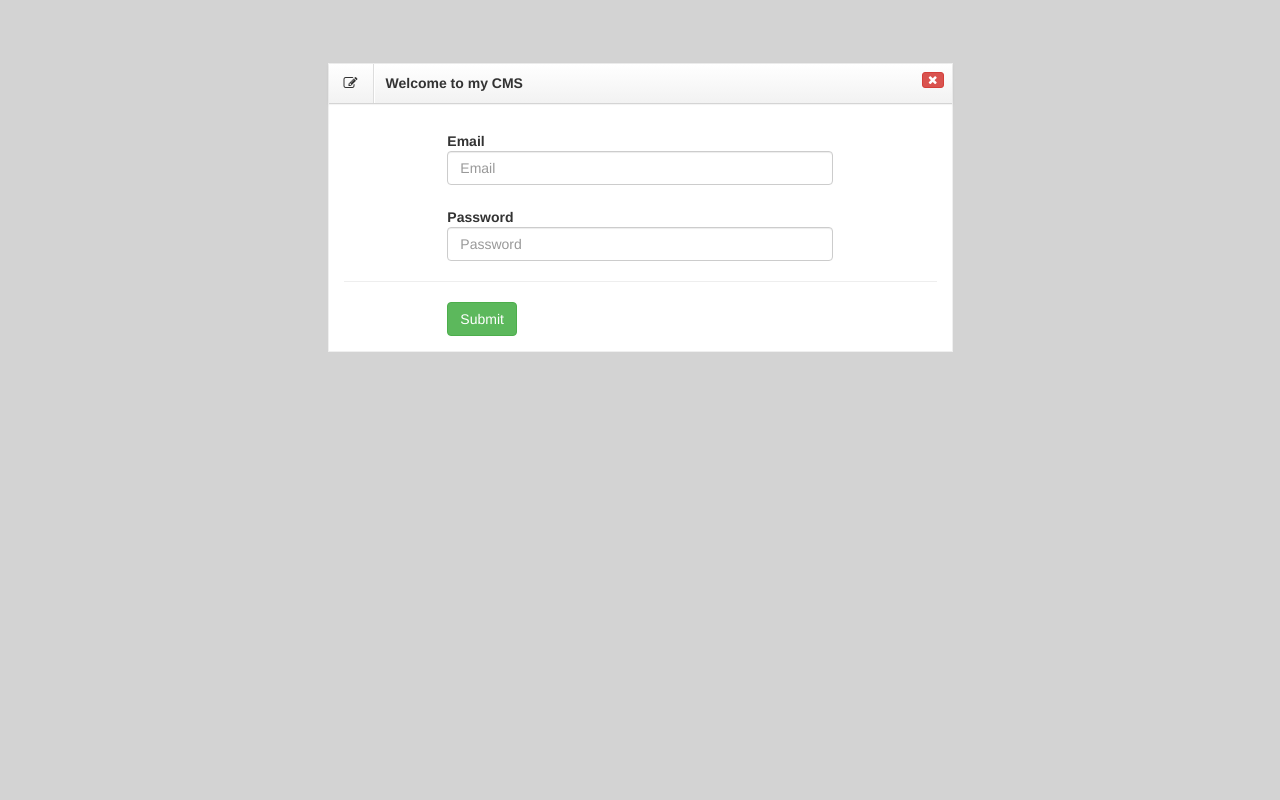
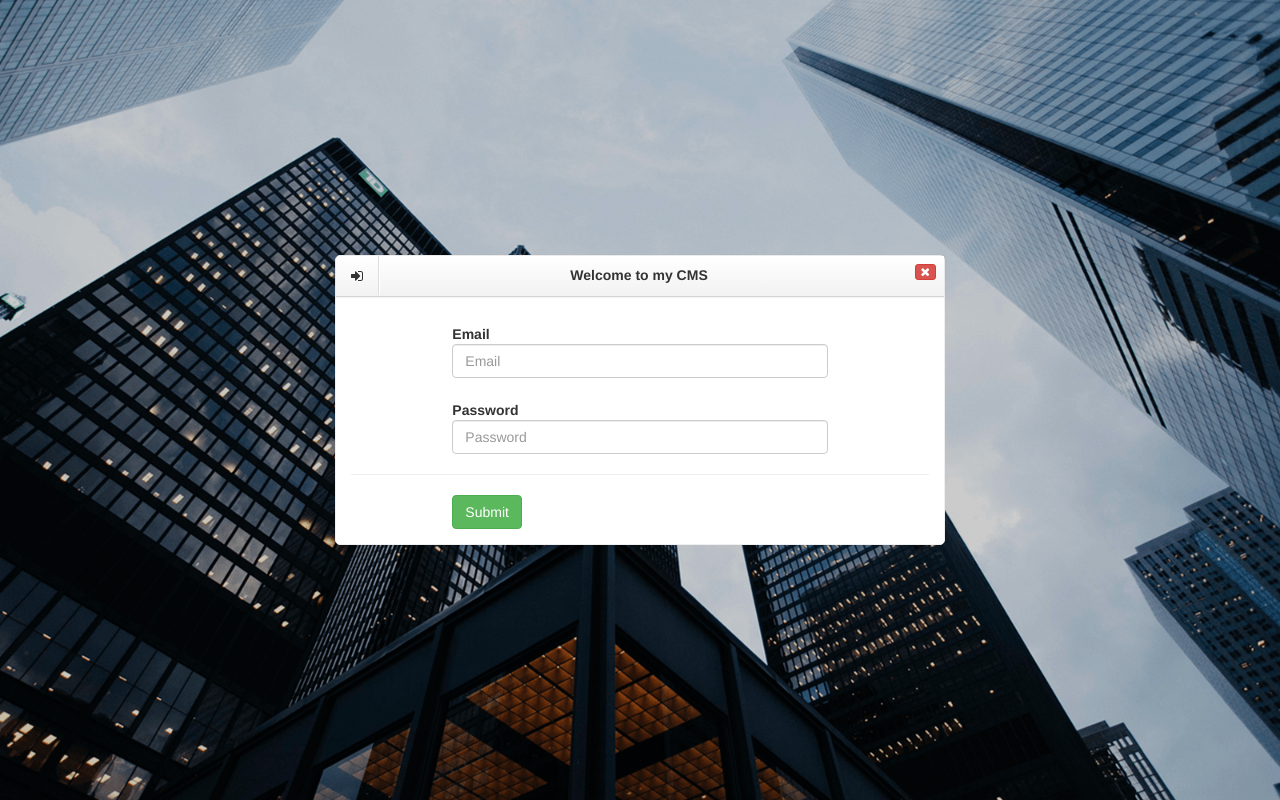
Before and after one commit to thinhvnu/ams, a Node server app: page /user/login in a window 1280 px wide. Run offline with Node 20, Linux system fonts and the light colour scheme; some libraries are stand-ins or nearby versions.

Commit message:
login bg

```diff
--- a/public/javascripts/socket-client.js
+++ b/public/javascripts/socket-client.js
@@ -1,5 +1,5 @@
 const token = localStorage.getItem('ams_chat_token');
-const socket = io('http://192.168.1.154:6888', {query: 'token=' + token});
+const socket = io('http://192.168.1.153:6888', {query: 'token=' + token});
 
 socket.on('connect', () => {
     let data = localStorage.getItem('account');
--- /dev/null
+++ b/public/stylesheets/login.css
@@ -0,0 +1,27 @@
+.login-page {
+    width: 100%;
+    height: 100%;
+    display: table;
+    background: url(./../images/apartment_bg.png) center center / cover;
+}
+.login-page .box {
+    border-radius: 5px;
+    background: rgba(255,255,255, 1);
+}
+.login-page .box header {
+    border-top-left-radius: 5px;
+    border-top-left-radius: 5px;
+}
+.login-page .box h5 {
+    width: calc(100% - 88px);
+    text-align: center;
+}
+.login-page .login-content {
+    display: table-cell;
+    vertical-align: middle;
+}
+.login-page .login-container {
+    max-width: 666px;
+    margin: auto;
+    float: none;
+}
--- a/src/views/user/login.pug
+++ b/src/views/user/login.pug
@@ -6,43 +6,44 @@ head
   link(rel='stylesheet', href='/libs/bootstrap/dist/css/bootstrap.min.css')
   link(rel='stylesheet', href='/libs/font-awesome/css/font-awesome.min.css')
   link(rel='stylesheet', href='/stylesheets/main.css')
+  link(rel='stylesheet', href='/stylesheets/login.css')
 body(style='background: #d3d3d3;')
   .login-page
-    .row
-      .col-lg-3
-      .col-lg-6
-        .box.dark(style='margin-top: 10%;background: #fff;')
-          header
-            .icons
-              i.fa.fa-edit
-            h5 Welcome to my CMS
-            // .toolbar
-            .toolbar
-              nav(style='padding: 8px;')
-                a.btn.btn-danger.btn-xs.close-box(href='javascript:;')
-                  i.fa.fa-times
-            // /.toolbar
-          #div-1.body.collapse.in(aria-expanded='true', style='')
-          form.form-horizontal(method='POST', action='/user/login', style="padding: 0 15px;")
-            .form-group
-              .col-lg-2
-              .col-lg-8(class=errors && errors.email && 'has-error')
-                label.control-label(for='email') Email
-                input#email.form-control(type='text', name='email', value=data && data.email, placeholder='Email')
-                if errors && errors.email
-                  .help-block #{errors.email.msg}
-            .form-group
-              .col-lg-2
-              .col-lg-8(class=errors && errors.password && 'has-error')
-                label.control-label(for='password') Password
-                input#password.form-control(type='password', name='password', placeholder='Password')
-                if errors && errors.password
-                  .help-block #{errors.password.msg}
-            hr
-            .form-group
-              .col-lg-2
-              .col-lg-4
-                input#submit.btn.btn-success(type='submit', text='Login')
+    .login-content
+      .row(style='margin: 0;')
+        .col-lg-6.login-container
+          .box.dark
+            header
+              .icons
+                i.fa.fa-sign-in
+              h5 Welcome to my CMS
+              // .toolbar
+              .toolbar
+                nav(style='padding: 8px;')
+                  a.btn.btn-danger.btn-xs.close-box(href='javascript:;')
+                    i.fa.fa-times
+              // /.toolbar
+            #div-1.body.collapse.in(aria-expanded='true', style='')
+            form.form-horizontal(method='POST', action='/user/login', style="padding: 0 15px;")
+              .form-group
+                .col-lg-2
+                .col-lg-8(class=errors && errors.email && 'has-error')
+                  label.control-label(for='email') Email
+                  input#email.form-control(type='text', name='email', value=data && data.email, placeholder='Email')
+                  if errors && errors.email
+                    .help-block #{errors.email.msg}
+              .form-group
+                .col-lg-2
+                .col-lg-8(class=errors && errors.password && 'has-error')
+                  label.control-label(for='password') Password
+                  input#password.form-control(type='password', name='password', placeholder='Password')
+                  if errors && errors.password
+                    .help-block #{errors.password.msg}
+              hr
+              .form-group
+                .col-lg-2
+                .col-lg-4
+                  input#submit.btn.btn-success(type='submit', text='Login')
 
     // Latest compiled JavaScript
   script(src='/libs/jquery/dist/jquery.min.js')
```
Also changed, not shown: src/views/layout/sidebar.pug (+7 -7 lines), src/views/user/login_bk.pug (added, +49 -0 lines), public/images/apartment_bg.png (added).
